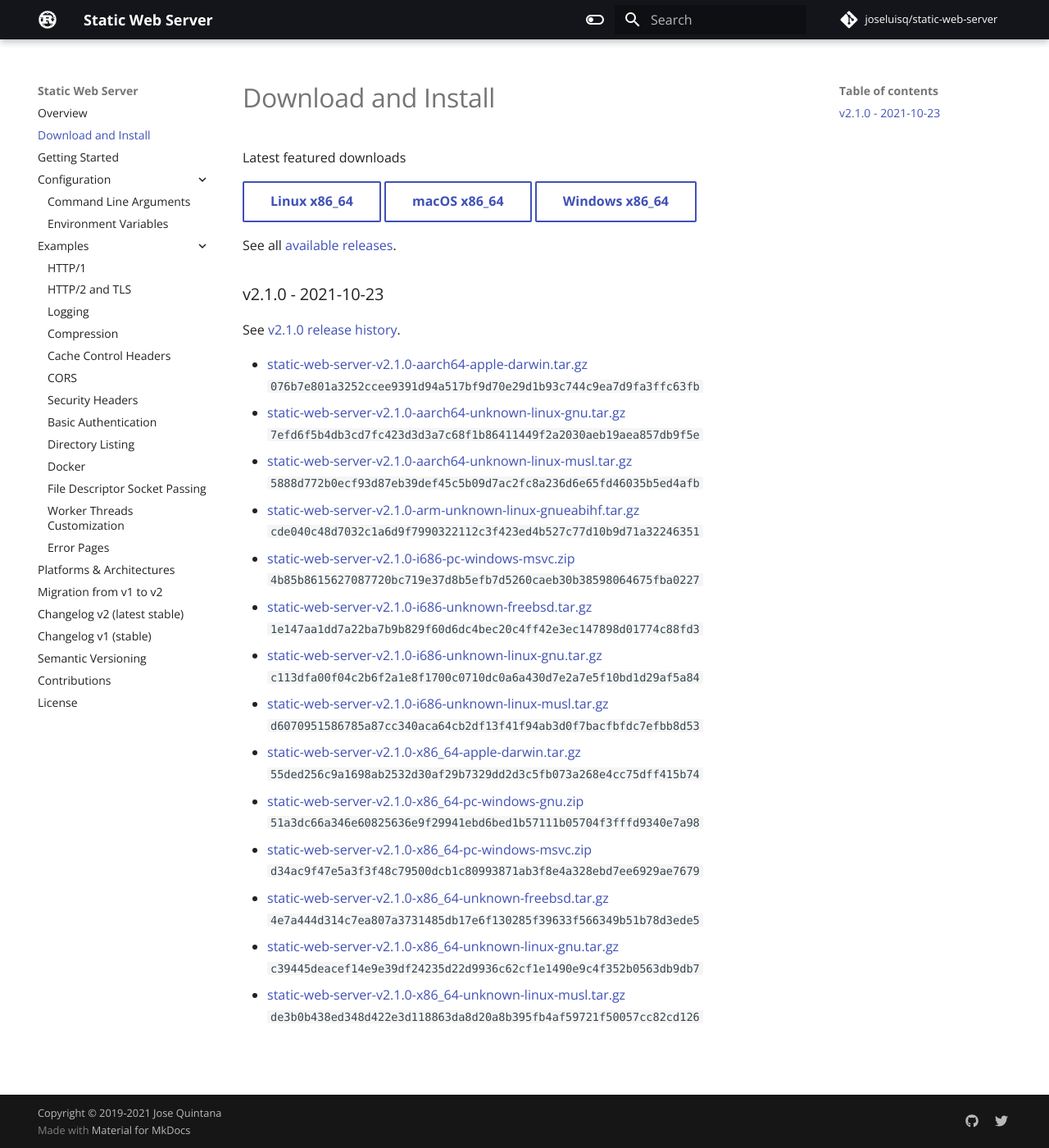
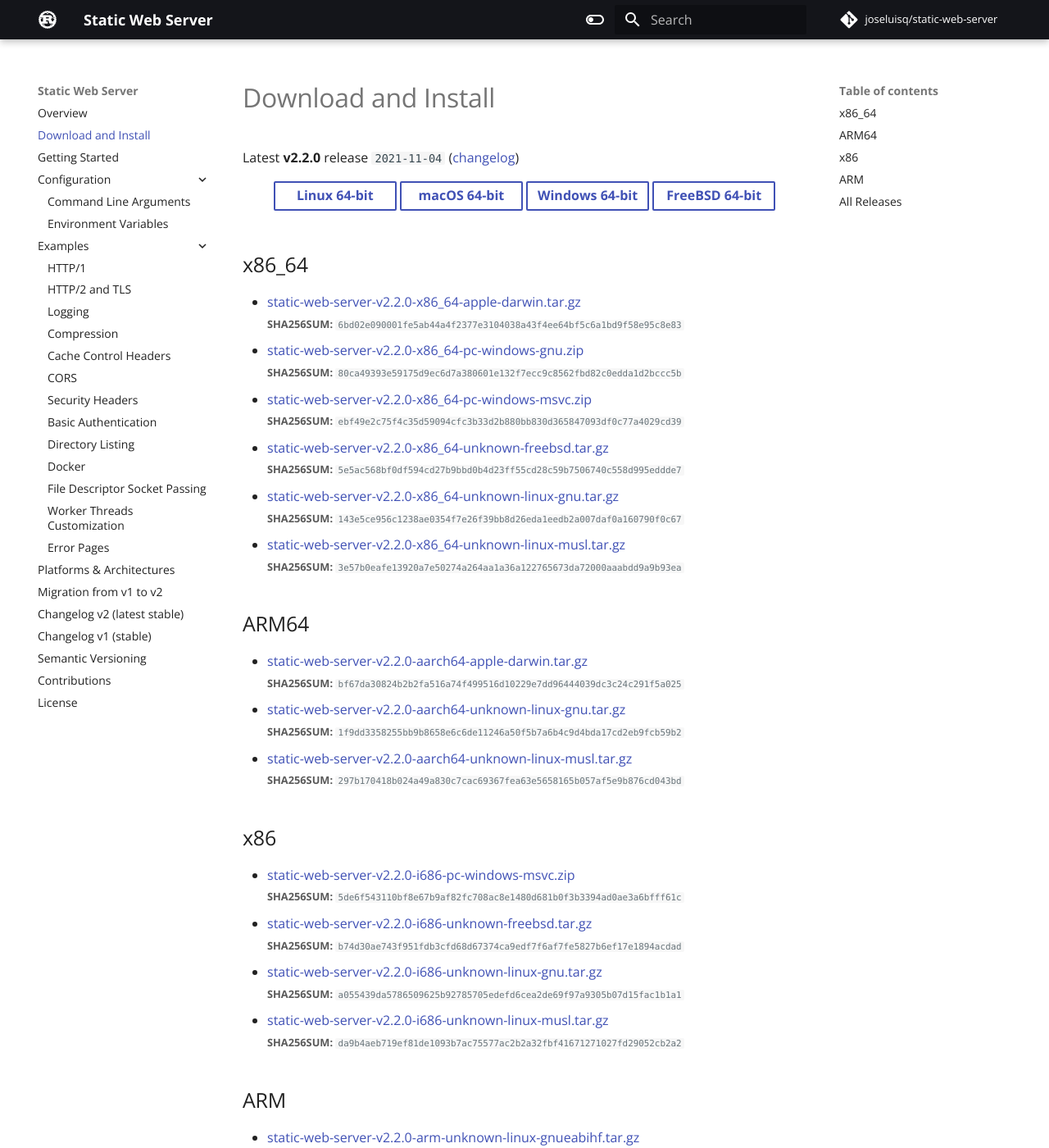
Before and after one commit to static-web-server/static-web-server, an MkDocs documentation site: the page built from docs/content/download-and-install.md, in a window 1280 px wide and 1400 px high. Shown: the whole window at 82% size. Built offline with MkDocs 1.6.1 and Material for MkDocs 9.7.7, drawn with Linux system fonts in a browser that asks for light colours; some web fonts are replaced; comment, search, counter and statistics services are not loaded; some of the changed text lies outside the part shown.

Commit message:
docs: v2.2.0

```diff
--- /dev/null
+++ b/docs/content/assets/style.css
@@ -0,0 +1,9 @@
+.md-button.md-button-sm {
+    min-width: 7.5rem;
+    text-align: center;
+    margin-bottom: 0.5em;
+    padding: 0.2em 0.4em;
+}
+.featured-downloads {
+    text-align: center;
+}
--- a/docs/content/download-and-install.md
+++ b/docs/content/download-and-install.md
@@ -1,26 +1,55 @@
 # Download and Install
 
-Latest featured downloads
+Latest **v2.2.0** release `2021-11-04` ([changelog](https://github.com/joseluisq/static-web-server/releases/tag/v2.2.0))
 
-[Linux x86_64](https://github.com/joseluisq/static-web-server/releases/download/v2.1.0/static-web-server-v2.1.0-x86_64-unknown-linux-gnu.tar.gz){ .md-button } [macOS x86_64](https://github.com/joseluisq/static-web-server/releases/download/v2.1.0/static-web-server-v2.1.0-x86_64-apple-darwin.tar.gz){ .md-button } [Windows x86_64](https://github.com/joseluisq/static-web-server/releases/download/v2.1.0/static-web-server-v2.1.0-x86_64-pc-windows-msvc.zip){ .md-button }
+<div class="featured-downloads">
+
+<a class="md-button md-button-sm" href="https://github.com/joseluisq/static-web-server/releases/download/v2.2.0/static-web-server-v2.2.0-x86_64-unknown-linux-gnu.tar.gz">Linux 64-bit</a> <a class="md-button md-button-sm" href="https://github.com/joseluisq/static-web-server/releases/download/v2.2.0/static-web-server-v2.2.0-x86_64-apple-darwin.tar.gz">macOS 64-bit</a>
+<a class="md-button md-button-sm" href="https://github.com/joseluisq/static-web-server/releases/download/v2.2.0/static-web-server-v2.2.0-x86_64-pc-windows-msvc.zip">Windows 64-bit</a>
+<a class="md-button md-button-sm" href="https://github.com/joseluisq/static-web-server/releases/download/v2.2.0/static-web-server-v2.2.0-x86_64-unknown-freebsd.tar.gz">FreeBSD 64-bit</a>
+
+</div>
+
+## x86_64
+
+- [static-web-server-v2.2.0-x86_64-apple-darwin.tar.gz](https://github.com/joseluisq/static-web-server/releases/download/v2.2.0/static-web-server-v2.2.0-x86_64-apple-darwin.tar.gz)<br>
+<small>**SHA256SUM:** `6bd02e090001fe5ab44a4f2377e3104038a43f4ee64bf5c6a1bd9f58e95c8e83`</small>
+- [static-web-server-v2.2.0-x86_64-pc-windows-gnu.zip](https://github.com/joseluisq/static-web-server/releases/download/v2.2.0/static-web-server-v2.2.0-x86_64-pc-windows-gnu.zip)<br>
+<small>**SHA256SUM:** `80ca49393e59175d9ec6d7a380601e132f7ecc9c8562fbd82c0edda1d2bccc5b`</small>
+- [static-web-server-v2.2.0-x86_64-pc-windows-msvc.zip](https://github.com/joseluisq/static-web-server/releases/download/v2.2.0/static-web-server-v2.2.0-x86_64-pc-windows-msvc.zip)<br>
+<small>**SHA256SUM:** `ebf49e2c75f4c35d59094cfc3b33d2b880bb830d365847093df0c77a4029cd39`</small>
+- [static-web-server-v2.2.0-x86_64-unknown-freebsd.tar.gz](https://github.com/joseluisq/static-web-server/releases/download/v2.2.0/static-web-server-v2.2.0-x86_64-unknown-freebsd.tar.gz)<br>
+<small>**SHA256SUM:** `5e5ac568bf0df594cd27b9bbd0b4d23ff55cd28c59b7506740c558d995eddde7`</small>
+- [static-web-server-v2.2.0-x86_64-unknown-linux-gnu.tar.gz](https://github.com/joseluisq/static-web-server/releases/download/v2.2.0/static-web-server-v2.2.0-x86_64-unknown-linux-gnu.tar.gz)<br>
+<small>**SHA256SUM:** `143e5ce956c1238ae0354f7e26f39bb8d26eda1eedb2a007daf0a160790f0c67`</small>
+- [static-web-server-v2.2.0-x86_64-unknown-linux-musl.tar.gz](https://github.com/joseluisq/static-web-server/releases/download/v2.2.0/static-web-server-v2.2.0-x86_64-unknown-linux-musl.tar.gz)<br>
+<small>**SHA256SUM:** `3e57b0eafe13920a7e50274a264aa1a36a122765673da72000aaabdd9a9b93ea`</small>
+
+## ARM64
+
+- [static-web-server-v2.2.0-aarch64-apple-darwin.tar.gz](https://github.com/joseluisq/static-web-server/releases/download/v2.2.0/static-web-server-v2.2.0-aarch64-apple-darwin.tar.gz)<br>
+<small>**SHA256SUM:** `bf67da30824b2b2fa516a74f499516d10229e7dd96444039dc3c24c291f5a025`</small>
+- [static-web-server-v2.2.0-aarch64-unknown-linux-gnu.tar.gz](https://github.com/joseluisq/static-web-server/releases/download/v2.2.0/static-web-server-v2.2.0-aarch64-unknown-linux-gnu.tar.gz)<br>
+<small>**SHA256SUM:** `1f9dd3358255bb9b8658e6c6de11246a50f5b7a6b4c9d4bda17cd2eb9fcb59b2`</small>
+- [static-web-server-v2.2.0-aarch64-unknown-linux-musl.tar.gz](https://github.com/joseluisq/static-web-server/releases/download/v2.2.0/static-web-server-v2.2.0-aarch64-unknown-linux-musl.tar.gz)<br>
+<small>**SHA256SUM:** `297b170418b024a49a830c7cac69367fea63e5658165b057af5e9b876cd043bd`</small>
+
+## x86
+
+- [static-web-server-v2.2.0-i686-pc-windows-msvc.zip](https://github.com/joseluisq/static-web-server/releases/download/v2.2.0/static-web-server-v2.2.0-i686-pc-windows-msvc.zip)<br>
+<small>**SHA256SUM:** `5de6f543110bf8e67b9af82fc708ac8e1480d681b0f3b3394ad0ae3a6bfff61c`</small>
+- [static-web-server-v2.2.0-i686-unknown-freebsd.tar.gz](https://github.com/joseluisq/static-web-server/releases/download/v2.2.0/static-web-server-v2.2.0-i686-unknown-freebsd.tar.gz)<br>
+<small>**SHA256SUM:** `b74d30ae743f951fdb3cfd68d67374ca9edf7f6af7fe5827b6ef17e1894acdad`</small>
+- [static-web-server-v2.2.0-i686-unknown-linux-gnu.tar.gz](https://github.com/joseluisq/static-web-server/releases/download/v2.2.0/static-web-server-v2.2.0-i686-unknown-linux-gnu.tar.gz)<br>
+<small>**SHA256SUM:** `a055439da5786509625b92785705edefd6cea2de69f97a9305b07d15fac1b1a1`</small>
+- [static-web-server-v2.2.0-i686-unknown-linux-musl.tar.gz](https://github.com/joseluisq/static-web-server/releases/download/v2.2.0/static-web-server-v2.2.0-i686-unknown-linux-musl.tar.gz)<br>
+<small>**SHA256SUM:** `da9b4aeb719ef81de1093b7ac75577ac2b2a32fbf41671271027fd29052cb2a2`</small>
+
+## ARM
+
+- [static-web-server-v2.2.0-arm-unknown-linux-gnueabihf.tar.gz](https://github.com/joseluisq/static-web-server/releases/download/v2.2.0/static-web-server-v2.2.0-arm-unknown-linux-gnueabihf.tar.gz)<br>
+<small>**SHA256SUM:** `9d4d562502371f136437cb30611989b8e539ea46eaf050ba071afea3a5e898ad`</small>
+
+## All Releases
 
 See all [available releases](https://github.com/joseluisq/static-web-server/releases).
-
-### v2.1.0 - 2021-10-23
-
-See [v2.1.0 release history](https://github.com/joseluisq/static-web-server/releases/tag/v2.1.0).
-
-- [static-web-server-v2.1.0-aarch64-apple-darwin.tar.gz](https://github.com/joseluisq/static-web-server/releases/download/v2.1.0/static-web-server-v2.1.0-aarch64-apple-darwin.tar.gz) <br>`076b7e801a3252ccee9391d94a517bf9d70e29d1b93c744c9ea7d9fa3ffc63fb`
-- [static-web-server-v2.1.0-aarch64-unknown-linux-gnu.tar.gz](https://github.com/joseluisq/static-web-server/releases/download/v2.1.0/static-web-server-v2.1.0-aarch64-unknown-linux-gnu.tar.gz) <br>`7efd6f5b4db3cd7fc423d3d3a7c68f1b86411449f2a2030aeb19aea857db9f5e`
-- [static-web-server-v2.1.0-aarch64-unknown-linux-musl.tar.gz](https://github.com/joseluisq/static-web-server/releases/download/v2.1.0/static-web-server-v2.1.0-aarch64-unknown-linux-musl.tar.gz) <br>`5888d772b0ecf93d87eb39def45c5b09d7ac2fc8a236d6e65fd46035b5ed4afb`
-- [static-web-server-v2.1.0-arm-unknown-linux-gnueabihf.tar.gz](https://github.com/joseluisq/static-web-server/releases/download/v2.1.0/static-web-server-v2.1.0-arm-unknown-linux-gnueabihf.tar.gz) <br>`cde040c48d7032c1a6d9f7990322112c3f423ed4b527c77d10b9d71a32246351`
-- [static-web-server-v2.1.0-i686-pc-windows-msvc.zip](https://github.com/joseluisq/static-web-server/releases/download/v2.1.0/static-web-server-v2.1.0-i686-pc-windows-msvc.zip) <br>`4b85b8615627087720bc719e37d8b5efb7d5260caeb30b38598064675fba0227`
-- [static-web-server-v2.1.0-i686-unknown-freebsd.tar.gz](https://github.com/joseluisq/static-web-server/releases/download/v2.1.0/static-web-server-v2.1.0-i686-unknown-freebsd.tar.gz) <br>`1e147aa1dd7a22ba7b9b829f60d6dc4bec20c4ff42e3ec147898d01774c88fd3`
-- [static-web-server-v2.1.0-i686-unknown-linux-gnu.tar.gz](https://github.com/joseluisq/static-web-server/releases/download/v2.1.0/static-web-server-v2.1.0-i686-unknown-linux-gnu.tar.gz) <br>`c113dfa00f04c2b6f2a1e8f1700c0710dc0a6a430d7e2a7e5f10bd1d29af5a84`
-- [static-web-server-v2.1.0-i686-unknown-linux-musl.tar.gz](https://github.com/joseluisq/static-web-server/releases/download/v2.1.0/static-web-server-v2.1.0-i686-unknown-linux-musl.tar.gz) <br>`d6070951586785a87cc340aca64cb2df13f41f94ab3d0f7bacfbfdc7efbb8d53`
-- [static-web-server-v2.1.0-x86_64-apple-darwin.tar.gz](https://github.com/joseluisq/static-web-server/releases/download/v2.1.0/static-web-server-v2.1.0-x86_64-apple-darwin.tar.gz) <br>`55ded256c9a1698ab2532d30af29b7329dd2d3c5fb073a268e4cc75dff415b74`
-- [static-web-server-v2.1.0-x86_64-pc-windows-gnu.zip](https://github.com/joseluisq/static-web-server/releases/download/v2.1.0/static-web-server-v2.1.0-x86_64-pc-windows-gnu.zip) <br>`51a3dc66a346e60825636e9f29941ebd6bed1b57111b05704f3fffd9340e7a98`
-- [static-web-server-v2.1.0-x86_64-pc-windows-msvc.zip](https://github.com/joseluisq/static-web-server/releases/download/v2.1.0/static-web-server-v2.1.0-x86_64-pc-windows-msvc.zip) <br>`d34ac9f47e5a3f3f48c79500dcb1c80993871ab3f8e4a328ebd7ee6929ae7679`
-- [static-web-server-v2.1.0-x86_64-unknown-freebsd.tar.gz](https://github.com/joseluisq/static-web-server/releases/download/v2.1.0/static-web-server-v2.1.0-x86_64-unknown-freebsd.tar.gz) <br>`4e7a444d314c7ea807a3731485db17e6f130285f39633f566349b51b78d3ede5`
-- [static-web-server-v2.1.0-x86_64-unknown-linux-gnu.tar.gz](https://github.com/joseluisq/static-web-server/releases/download/v2.1.0/static-web-server-v2.1.0-x86_64-unknown-linux-gnu.tar.gz) <br>`c39445deacef14e9e39df24235d22d9936c62cf1e1490e9c4f352b0563db9db7`
-- [static-web-server-v2.1.0-x86_64-unknown-linux-musl.tar.gz](https://github.com/joseluisq/static-web-server/releases/download/v2.1.0/static-web-server-v2.1.0-x86_64-unknown-linux-musl.tar.gz) <br>`de3b0b438ed348d422e3d118863da8d20a8b395fb4af59721f50057cc82cd126`
--- a/docs/mkdocs.yml
+++ b/docs/mkdocs.yml
@@ -12,6 +12,8 @@
 
 docs_dir: 'content'
 site_dir: '/tmp/docs'
+extra_css:
+  - 'assets/style.css'
 
 # Copyright
 copyright: Copyright &copy; 2019-2021 Jose Quintana
```
Also changed, not shown: docs/content/configuration/command-line-arguments.md (+1 -1 lines), docs/content/getting-started.md (+13 -8 lines).
